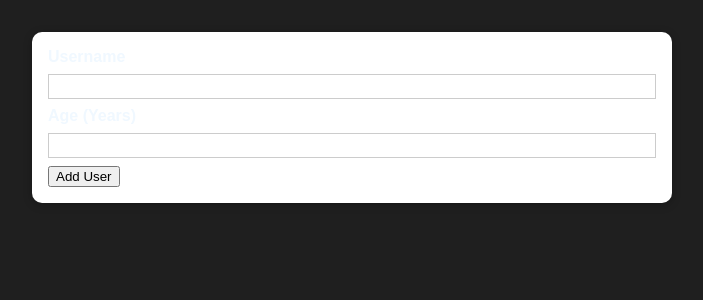
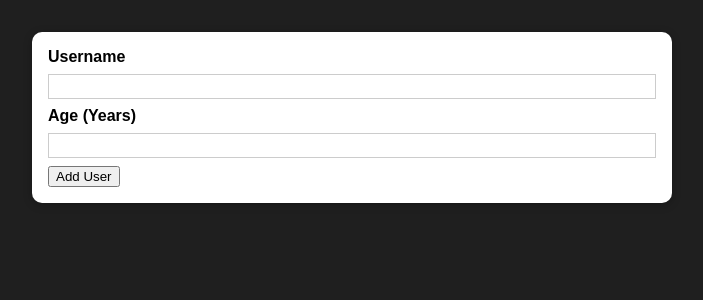
Before and after one commit to KennedyMungai/user-list, a React (Create React App) app: page / in a window 1280 px wide. Shown: the top 300 px of the page, without its empty margins (288-991 px from the left). Built offline with nearby package versions, Linux system fonts and the light colour scheme.

Commit message:
Removed the text color styling

```diff
--- a/src/index.css
+++ b/src/index.css
@@ -5,7 +5,6 @@
 html {
   font-family: sans-serif;
   background: #1f1f1f;
-  color: aliceblue;
 }
 
 body {
```
